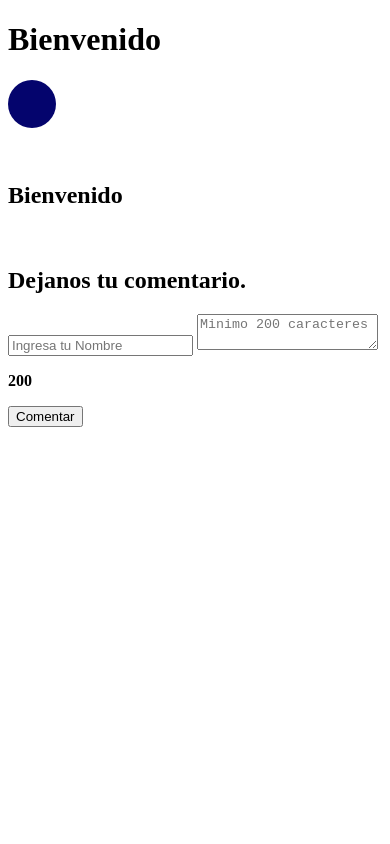
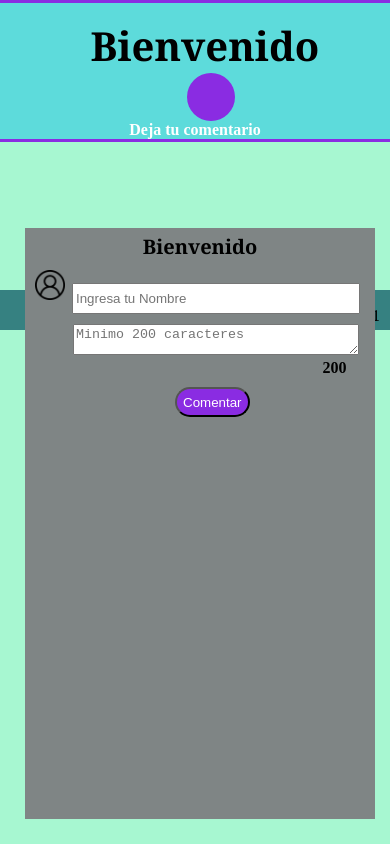
Before and after one commit to NataliaSierra/Proyecto_JS_AddComment, a plain HTML site: page index.html in a window 390 px wide. Drawn offline with Linux system fonts and the light colour scheme.

Commit message:
Proyecto completamente funcional. Estilo finalizado. (No responsivo)

```diff
--- a/index.html
+++ b/index.html
@@ -8,27 +8,31 @@
     <link rel='stylesheet' type='text/css' media='screen' href='style.css'>
 </head>
 <header>
+    <div class="separation"></div>
     <h1>Bienvenido</h1>
-    <div class="div-initial">
+    <div class="div_initial">
         <p id="p-initial"></p>
     </div>
     <p>Deja tu comentario</p>
+    <div class="separation"></div>
 </header>
 <body>
     <div class="container">
         <h2> Bienvenido </h2>
-        <img src="" id="">
-        <h2> Dejanos tu comentario. </h2>
-        <input type="text" placeholder="Ingresa tu Nombre" id="input_name">
-        <textarea id="space-comment" placeholder="Minimo 200 caracteres" maxlength="200"></textarea>
-        <p id="limit">200</p>
-        <p id="view"></p>
-        <button id="button-comment" type="button">Comentar</button>
+        <img class="icon_user" src="../images/user.png" >
+        <input type="text" class="input_name" placeholder="Ingresa tu Nombre" id="input_name">
+        <textarea class="space_comment" id="space-comment" placeholder="Minimo 200 caracteres" maxlength="200"></textarea>
+        <div class="limit">
+            <p id="limit">200</p>
+        </div>
+        <button class="btn_comment" id="button-comment" type="button">Comentar</button>
+        <div class="view">
+            <p id="view"></p>
+        </div>
     </div>
-
-
-
-
     <script src='app.js'></script>
 </body>
+<footer>
+    <h3>Página realizada por &copy Natalia Sierra. 14/10/2021</h3>
+</footer>
 </html>
--- a/style.css
+++ b/style.css
@@ -1,25 +1,137 @@
-.div-initial {
+
+*{
+    margin: 0%;
+
+}
+
+header{
+    width: 100%;
+    height: auto;
+    background-color: #5ddbdb;
+    text-align: center;
+}
+.div_initial{
     width: 3rem;
     height: 3rem;
-    background-color: #04046d;
+    background-color: #8a2ce2;
     display: flex;
     justify-content: center;
     align-items: center;
     border-radius: 50%;
+    margin-left: 48%;
 }
-
-p {
+.separation{
+    width: 100%;
+    height: 3px;
+    background-color: #8a2ce2;
+}
+body{
+    width: 100%;
+    height: auto;
+    background-color: #a7f7d1;
+}
+p{
     color: white;
     font-size: 1rem;
     font-weight: 600;
+    text-align: center;
+}
+h1{
+    font-family: Cambria, Cochin, Georgia, Times, 'Times New Roman', serif;
+    font-size: 40px;
+    padding-top: 15px;
+    text-align: center;
+    margin-left: 20px;
 }
 
+
+.container{
+    background-color: #7f8585;
+    width: 350px;
+    height: 70%;
+    position: absolute;
+    top:46%;
+    left: 50%;
+    margin-top: -160px;
+    margin-left: -170px;
+
+}
+
+h2{
+    font-family: Cambria, Cochin, Georgia, Times, 'Times New Roman', serif;
+    font-size: 20px;
+    margin-top: 5px;
+    text-align: center;
+
+}
+
+#input_name{
+    width: 80%;
+    height: 25px;
+    margin-top: 10px;
+
+}
+.icon_user{
+    width: 30px;
+    margin: 3px;
+    margin-top: 10px;
+    margin-left: 10px;
+
+}
+.space_comment{
+    width: 80%;
+    height: 25px;
+    margin-top: 10px;
+    margin-left: 48px;
+}
+#limit{
+    margin-left: 85%;
+}
+.btn_comment{
+    width: auto;
+    height: 30px;
+    margin-top: 10px;
+    margin-left: 150px;
+    background-color: #8a2ce2;
+    border-radius: 30px;
+    color: #ffff;
+    cursor: pointer;
+}
+.btn_comment:hover{
+    background-color: #62ec9b;
+    transition: background-color 800ms;
+    color: #000;
+}
+.btn_comment:focus{
+    background-color: #acfccd;
+    color: #000;
+}
+.view{
+    background-color: #abebeb;
+    width: 300px;
+    height: auto;
+    position: absolute;
+    top:50%;
+    left: 50%;
+    margin-top: -20px;
+    margin-left: -150px;
+}
 #limit, #view{
     color: black;
+    text-align: left;
 }
-
-/*header{
+footer{
     width: 100%;
-    height: auto;
-    background-color: rgb(90, 199, 144)
-}*/
+    height: 40px;
+    background-color: #368181;
+    margin-top: 38%;
+}
+h3{
+    color: #000000;
+    font-size: 15px;
+    font-weight: 400;
+    font-family: Cambria, Cochin, Georgia, Times, 'Times New Roman', serif;
+    padding-top: 15px;
+    text-align: center;
+    margin-left: 20px;
+}
```
Also changed, not shown: images/user.png (added).
